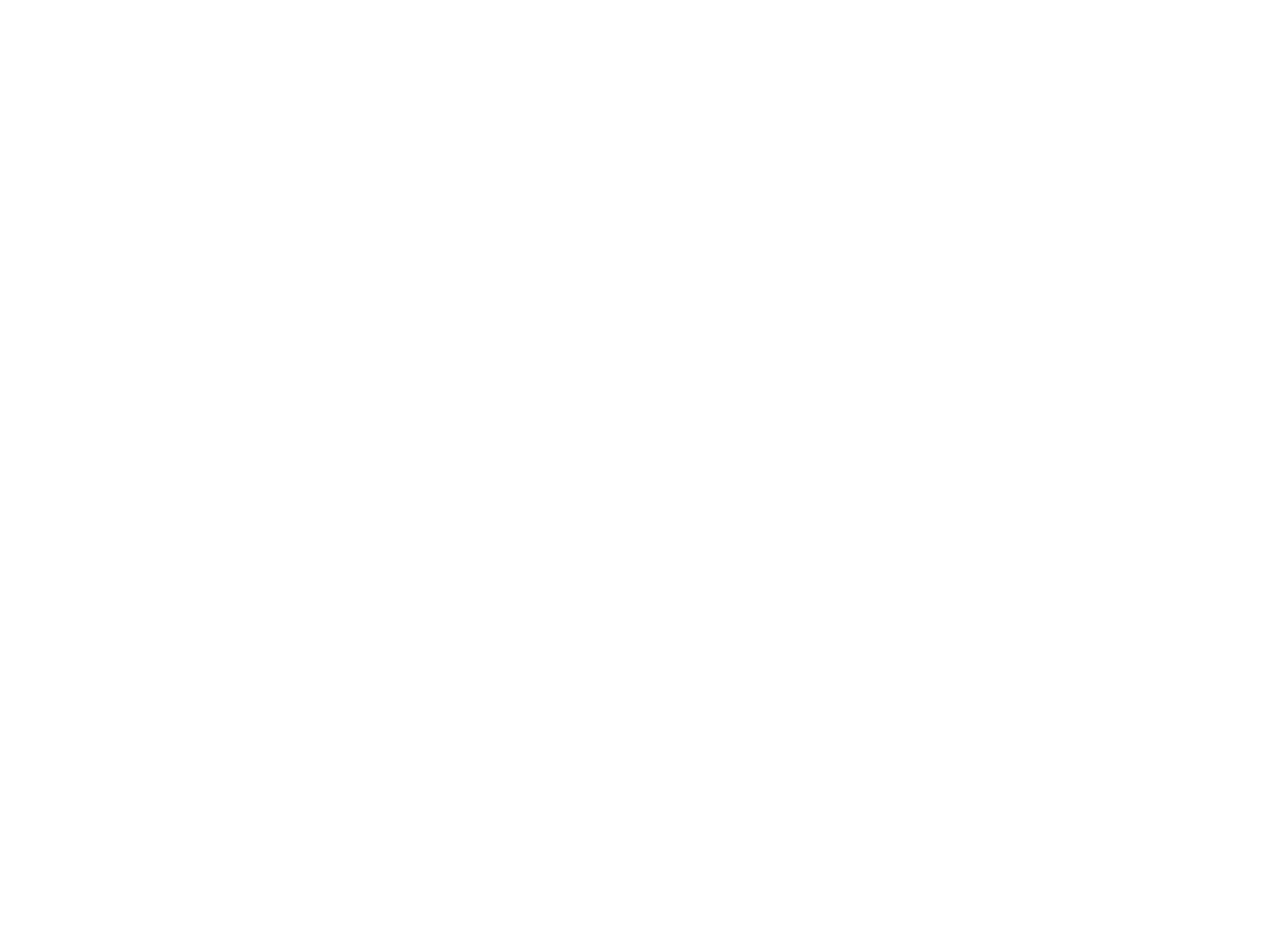
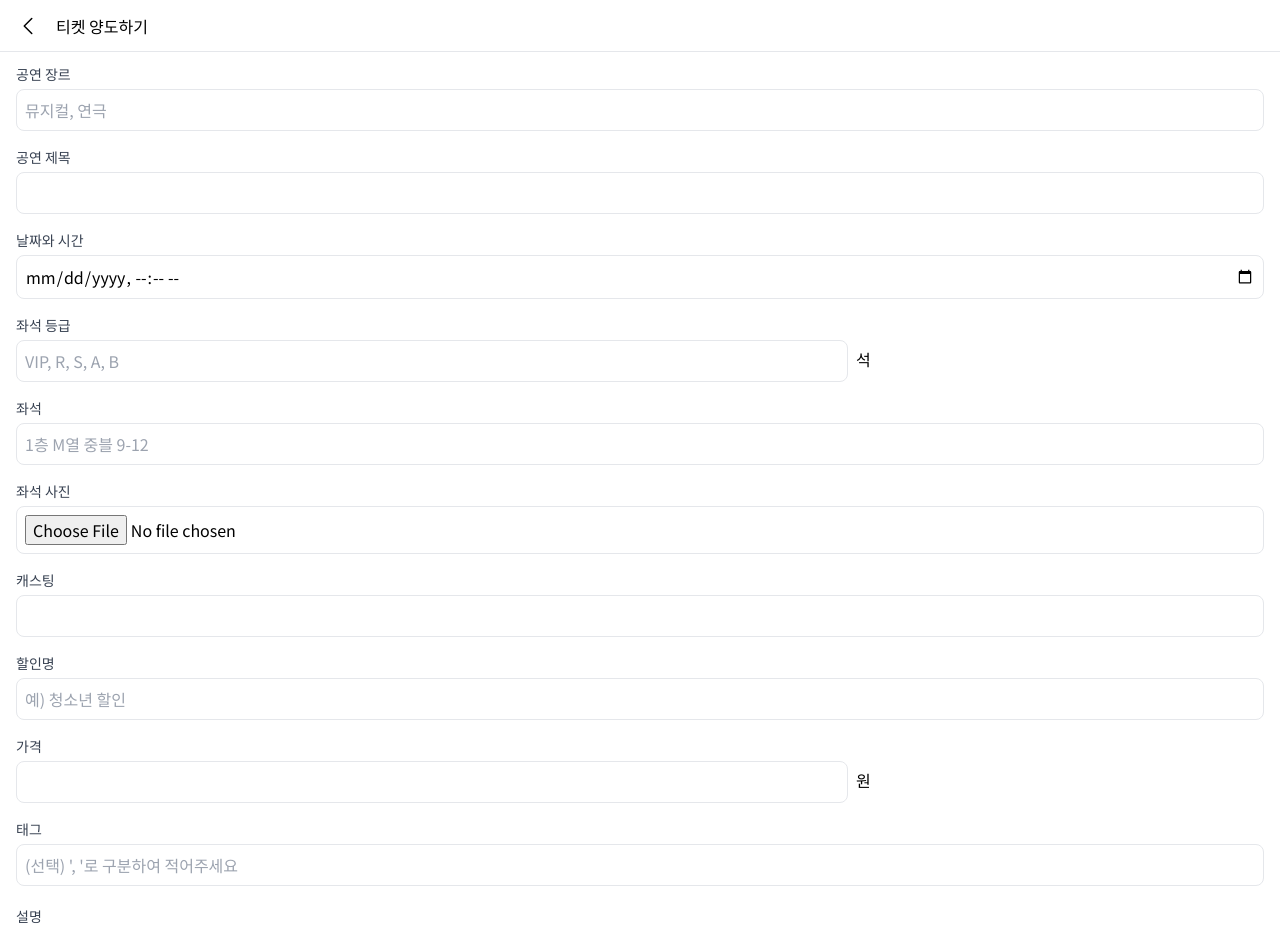
Before and after one commit to kim2ju/playticket, a React (Vite) app in the folder playticket-frontend/: page /ticket-write in a window 1280 px wide. Before the commit this address had no page. Shown: the top 929 px of the page. Before the commit the page ends 800 px from the top, so only its background shows below. Built offline with nearby package versions, Linux system fonts and the light colour scheme; the HTML template or start-up script is replaced by a standard one; a web font is replaced by a local one.

Commit message:
feat: 티켓 양도 글 작성 페이지 추가

```diff
--- a/playticket-frontend/src/App.tsx
+++ b/playticket-frontend/src/App.tsx
@@ -1,6 +1,7 @@
 import { BrowserRouter, Route, Routes } from 'react-router-dom';
 import BottomTab from './components/BottomTab';
 import HomePage from './pages/HomePage';
+import TicketWritePage from './pages/TicketWritePage';
 
 const App = () => {
   return (
@@ -10,6 +11,7 @@
             <Route element={<BottomTab />}>
               <Route path='/' element={<HomePage />} />
             </Route>
+            <Route path='/ticket-write' element={<TicketWritePage />} />
         </Routes>
       </BrowserRouter>
     </div>
--- a/playticket-frontend/src/components/HomeNav.tsx
+++ b/playticket-frontend/src/components/nav/HomeNav.tsx
@@ -1,5 +1,5 @@
 import { BellIcon, MagnifyingGlassIcon } from "@heroicons/react/24/outline";
-import Logo from "./Logo";
+import Logo from "../Logo";
 import { Link } from "react-router-dom";
 
 export default function HomeNav() {
--- /dev/null
+++ b/playticket-frontend/src/components/nav/TicketWriteNav.tsx
@@ -0,0 +1,15 @@
+import { ChevronLeftIcon } from "@heroicons/react/24/outline";
+import { useNavigate } from "react-router-dom";
+
+export default function TicketWriteNav() {
+    const navigate = useNavigate();
+
+    return (
+        <nav className="fixed w-full h-[52px] flex items-center justify-start bg-white px-4 border-b gap-4">
+            <button onClick={() => navigate(-1)}>
+                <ChevronLeftIcon className="w-[24px] h-[24px]" />
+            </button>
+            <div className="text-[16px]">티켓 양도하기</div>
+        </nav>
+    )
+}
--- a/playticket-frontend/src/pages/HomePage.tsx
+++ b/playticket-frontend/src/pages/HomePage.tsx
@@ -1,8 +1,10 @@
+import { PlusIcon } from "@heroicons/react/24/solid";
 import FilteringTab from "../components/FilteringTab";
-import HomeNav from "../components/HomeNav";
+import HomeNav from "../components/nav/HomeNav";
 import TicketContainer from "../components/TicketContainer";
 import TicketContainerData from "../data/TicketContainerData.json";
 import { TicketContainerProps } from "../types";
+import { Link } from "react-router-dom";
 
 const data = TicketContainerData.data;
 
@@ -19,6 +21,11 @@
                     </>
                 ))}
             </div>
+            <Link to="/ticket-write">
+                <div className="flex items-center justify-center w-12 h-12 rounded-full bg-purple-500 fixed bottom-[86px] right-4 shadow-lg shadow-stone-400">
+                    <PlusIcon className="w-[24px] h-[24px] text-white" />
+                </div>
+            </Link>
         </div>
     )
 }
--- /dev/null
+++ b/playticket-frontend/src/pages/TicketWritePage.tsx
@@ -0,0 +1,151 @@
+import { useState } from "react";
+import TicketWriteNav from "../components/nav/TicketWriteNav";
+
+const TicketWritePage = () => {
+    const [genre, setGenre] = useState('');
+    const [title, setTitle] = useState('');
+    const [datetime, setDatetime] = useState('');
+    const [seatRank, setSeatRank] = useState('');
+    const [seat, setSeat] = useState('');
+    const [seatImg, setSeatImg] = useState('');
+    const [cast, setCast] = useState('');
+    const [discount, setDiscount] = useState('');
+    const [price, setPrice] = useState('');
+    const [tags, setTags] = useState<string []>([]);
+    const [description, setDescription] = useState('');
+
+    const handleSubmit = (e: { preventDefault: () => void; }) => {
+        e.preventDefault();
+        console.log({genre, title, datetime, seatRank, seat, seatImg, cast, discount, price, tags, description});
+    };
+
+    return (
+        <div className="w-full h-full flex flex-col justify-between">
+            <TicketWriteNav />
+            <div className="mt-[64px] mb-[50px] px-4">
+                <form onSubmit={handleSubmit}>
+                    <div className="mb-4">
+                        <label className="block text-[14px] text-gray-700">공연 장르</label>
+                        <input
+                            type="text"
+                            className="w-full mt-1 p-2 border rounded-lg"
+                            value={genre}
+                            onChange={(e) => setGenre(e.target.value)}
+                            placeholder="뮤지컬, 연극"
+                            required />
+                    </div>
+                    <div className="mb-4">
+                        <label className="block text-[14px] text-gray-700">공연 제목</label>
+                        <input
+                            type="text"
+                            className="w-full mt-1 p-2 border rounded-lg"
+                            value={title}
+                            onChange={(e) => setTitle(e.target.value)}
+                            required />
+                    </div>
+                    <div className="mb-4">
+                        <label className="block text-[14px] text-gray-700">날짜와 시간</label>
+                        <input
+                            type="datetime-local"
+                            className="w-full mt-1 p-2 border rounded-lg"
+                            value={datetime}
+                            onChange={(e) => setDatetime(e.target.value)}
+                            required />
+                    </div>
+                    <div className="mb-4">
+                        <label className="block text-[14px] text-gray-700">좌석 등급</label>
+                        <div className="flex items-center gap-2">
+                            <input
+                                type="text"
+                                className="w-2/3 mt-1 p-2 border rounded-lg"
+                                value={seatRank}
+                                onChange={(e) => setSeatRank(e.target.value)}
+                                placeholder="VIP, R, S, A, B"
+                                required />
+                            <div className="text-[16px]">석</div>
+                        </div>
+                    </div>
+                    <div className="mb-4">
+                        <label className="block text-[14px] text-gray-700">좌석</label>
+                        <input
+                            type="text"
+                            className="w-full mt-1 p-2 border rounded-lg"
+                            value={seat}
+                            onChange={(e) => setSeat(e.target.value)}
+                            placeholder="1층 M열 중블 9-12"
+                            required />
+                    </div>
+                    <div className="mb-4">
+                        <label className="block text-[14px] text-gray-700">좌석 사진</label>
+                        <input
+                            type="file"
+                            className="w-full mt-1 p-2 border rounded-lg"
+                            value={seatImg}
+                            onChange={(e) => setSeatImg(e.target.value)}
+                            required />
+                    </div>
+                    <div className="mb-4">
+                        <label className="block text-[14px] text-gray-700">캐스팅</label>
+                        <input
+                            type="text"
+                            className="w-full mt-1 p-2 border rounded-lg"
+                            value={cast}
+                            onChange={(e) => setCast(e.target.value)}
+                            required />
+                    </div>
+                    <div className="mb-4">
+                        <label className="block text-[14px] text-gray-700">할인명</label>
+                        <input
+                            type="text"
+                            className="w-full mt-1 p-2 border rounded-lg"
+                            value={discount}
+                            onChange={(e) => setDiscount(e.target.value)}
+                            placeholder="예) 청소년 할인"
+                            required />
+                    </div>
+                    <div className="mb-4">
+                        <label className="block text-[14px] text-gray-700">가격</label>
+                        <div className="flex items-center gap-2">
+                            <input
+                                type="number"
+                                className="w-2/3 mt-1 p-2 border rounded-lg"
+                                value={price}
+                                onChange={(e) => setPrice(e.target.value)}
+                                required />
+                            <div className="text-[16px]">원</div>
+                        </div>
+                    </div>
+                    <div className="mb-4">
+                        <label className="block text-[14px] text-gray-700">태그</label>
+                        <input
+                            type="text"
+                            className="w-full mt-1 p-2 border rounded-lg"
+                            value={tags}
+                            onChange={(e) => setTags(e.target.value.split(','))}
+                            placeholder="(선택) ', '로 구분하여 적어주세요" />
+                        <div className="flex gap-1 mt-1">
+                            {tags.map((tag, index) => (
+                                <div key={index} className="bg-gray-100 text-[10px] py-0.5 px-1.5 rounded-2xl w-fit">#{tag}</div>
+                            ))}
+                        </div>
+                    </div>
+                    <div className="mb-4">
+                        <label className="block text-[14px] text-gray-700">설명</label>
+                        <textarea
+                            className="w-full mt-1 p-2 border rounded-lg"
+                            value={description}
+                            onChange={(e) => setDescription(e.target.value)}
+                        ></textarea>
+                    </div>
+                    <button
+                        type="submit"
+                        className="w-full bg-purple-500 text-white p-2 rounded-lg hover:bg-purple-400">
+                        <div className="text-[16px]">등록</div>
+                    </button>
+                </form>
+            </div>
+        </div>
+    )
+}
+
+export default TicketWritePage;
```
